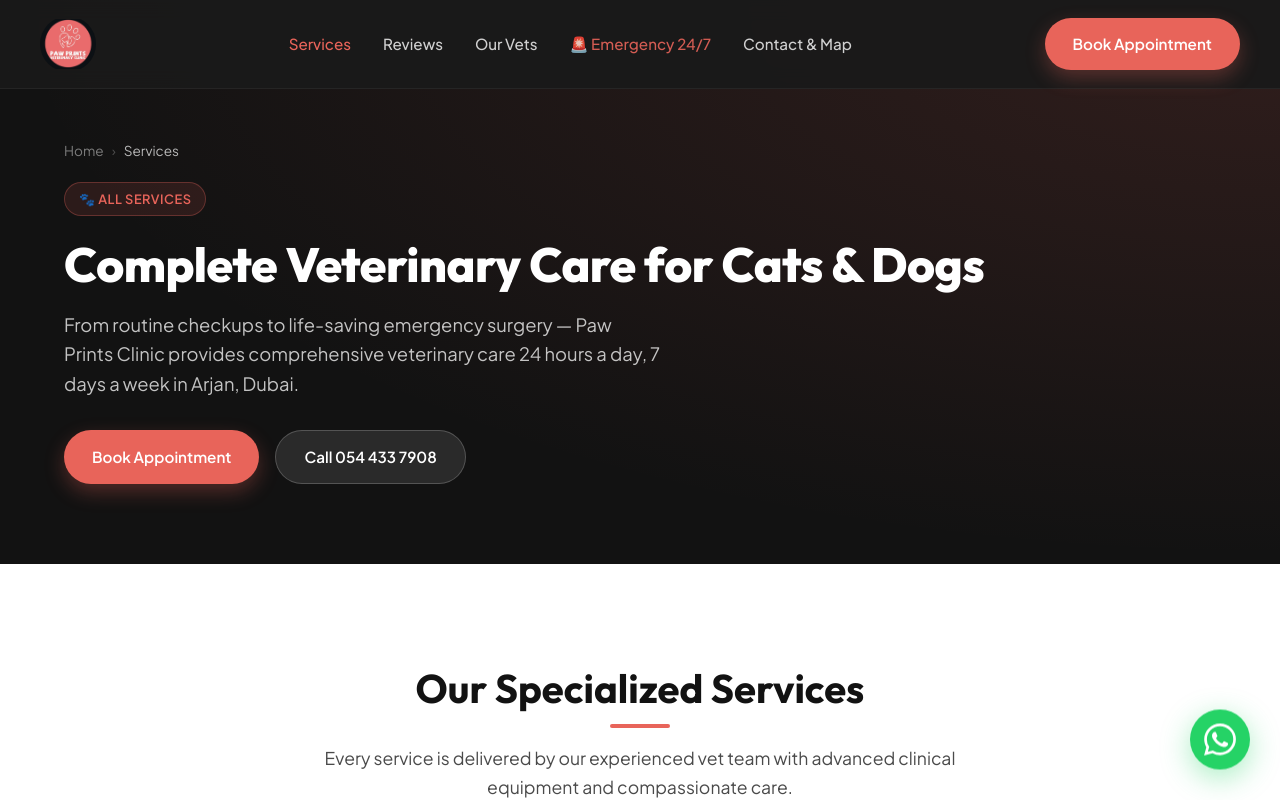
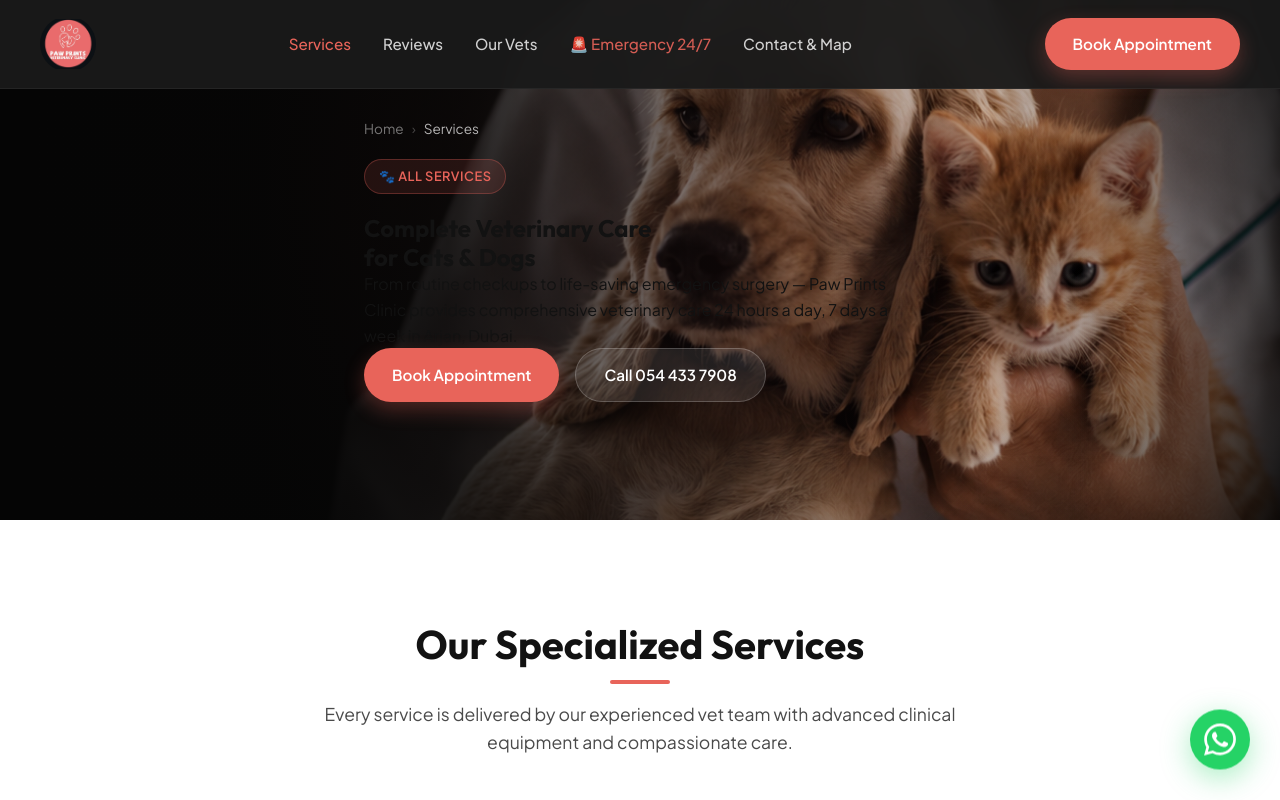
Before and after one commit to Nayarbgd/paw-prints-vet, a React (Vite) app: page /services in a window 1280 px wide. Shown: the top 800 px of the page. Built offline with nearby package versions, Linux system fonts and the light colour scheme.

Commit message:
Saved your changes before starting work
Replit-Commit-Author: Agent
Replit-Commit-Session-Id: 80dcba69-56ba-4f2e-94f3-9efc627858a8
Replit-Commit-Checkpoint-Type: full_checkpoint
Replit-Commit-Event-Id: f1c665ac-7303-4f08-8126-db93e8dd5bea

```diff
--- a/src/pages/Services.jsx
+++ b/src/pages/Services.jsx
@@ -38,16 +38,27 @@ export default function Services() {
         title="Veterinary Services Dubai | Paw Prints Clinic Arjan"
         description="Complete veterinary services in Dubai: general checkups, vaccinations, emergency 24/7 care, dental treatment, lab tests, surgery, nutrition, and grooming for cats and dogs."
       />
-      <PageHero
-        badge="All Services"
-        title="Complete Veterinary Care for Cats & Dogs"
-        subtitle="From routine checkups to life-saving emergency surgery — Paw Prints Clinic provides comprehensive veterinary care 24 hours a day, 7 days a week in Arjan, Dubai."
-        breadcrumbs={[{ label: 'Services' }]}
-        ctas={[
-          { to: '/contact', label: 'Book Appointment', variant: 'btn-primary' },
-          { href: 'tel:0544337908', label: 'Call 054 433 7908', variant: 'btn-secondary' },
-        ]}
-      />
+      {/* Cinematic layered hero */}
+      <section className="sch-hero">
+        <div className="sch-glow" />
+        <div className="sch-image" />
+        <div className="sch-gradient" />
+        <div className="sch-vignette" />
+        <div className="container sch-content">
+          <nav className="breadcrumb" aria-label="Breadcrumb">
+            <Link to="/">Home</Link>
+            <span className="crumb-sep">›</span>
+            <span className="crumb-current">Services</span>
+          </nav>
+          <div className="page-hero-badge">🐾 All Services</div>
+          <h1>Complete Veterinary Care<br />for Cats &amp; Dogs</h1>
+          <p className="subtitle">From routine checkups to life-saving emergency surgery — Paw Prints Clinic provides comprehensive veterinary care 24 hours a day, 7 days a week in Arjan, Dubai.</p>
+          <div className="page-hero-ctas">
+            <Link to="/contact" className="btn btn-primary">Book Appointment</Link>
+            <a href="tel:0544337908" className="btn btn-secondary">Call 054 433 7908</a>
+          </div>
+        </div>
+      </section>
 
       {/* Services Grid */}
       <section className="section-padding">
--- a/src/styles/global.css
+++ b/src/styles/global.css
@@ -111,6 +111,54 @@ header.scrolled{box-shadow:var(--shadow-md);}
 @media(max-width:768px){
   .page-hero-cinematic{background-position:80% center !important;min-height:auto;}
   .page-hero-cinematic .container{max-width:100%;}
+}
+
+/* Services Cinematic Hero — layered emergent-from-darkness effect */
+.sch-hero{position:relative;overflow:hidden;background:#050505;min-height:520px;display:flex;align-items:center;padding:80px 0;}
+.sch-image{
+  position:absolute;inset:0;
+  background:url('/services-hero.jpg') center right / cover no-repeat;
+  filter:blur(0.5px);
+  -webkit-mask-image:radial-gradient(circle at 72% 50%, black 45%, transparent 100%);
+  mask-image:radial-gradient(circle at 72% 50%, black 45%, transparent 100%);
+}
+.sch-glow{
+  position:absolute;right:22%;top:50%;transform:translateY(-50%);
+  width:560px;height:560px;
+  background:radial-gradient(circle, rgba(255,107,107,0.12) 0%, transparent 70%);
+  filter:blur(100px);
+  pointer-events:none;z-index:1;
+}
+.sch-gradient{
+  position:absolute;inset:0;z-index:2;
+  background:linear-gradient(to right,
+    #050505 0%,
+    rgba(5,5,5,0.98) 20%,
+    rgba(5,5,5,0.85) 35%,
+    rgba(5,5,5,0.55) 50%,
+    rgba(5,5,5,0.15) 70%,
+    rgba(5,5,5,0) 100%
+  );
+}
+.sch-vignette{
+  position:absolute;inset:0;z-index:3;
+  background:radial-gradient(circle at center,
+    transparent 55%,
+    rgba(5,5,5,0.2) 70%,
+    rgba(5,5,5,0.55) 85%,
+    rgba(5,5,5,0.95) 100%
+  );
+}
+.sch-content{position:relative;z-index:4;max-width:600px;}
+@media(max-width:768px){
+  .sch-hero{padding:60px 0;}
+  .sch-image{
+    background-position:center center;
+    opacity:0.9;
+    -webkit-mask-image:radial-gradient(circle at center, black 50%, transparent 100%);
+    mask-image:radial-gradient(circle at center, black 50%, transparent 100%);
+  }
+  .sch-content{max-width:100%;}
 }
 
 /* Services Grid */
```
Also changed, not shown: assets/services-hero.jpg (added), attached_assets/ChatGPT_Image_13_jun_2026,_10_58_36_a.m._1781333940692.png (added), attached_assets/Pasted-Use-the-new-veterinarian-puppy-kitten-image-as-the-back_1781334059739.txt (added).
